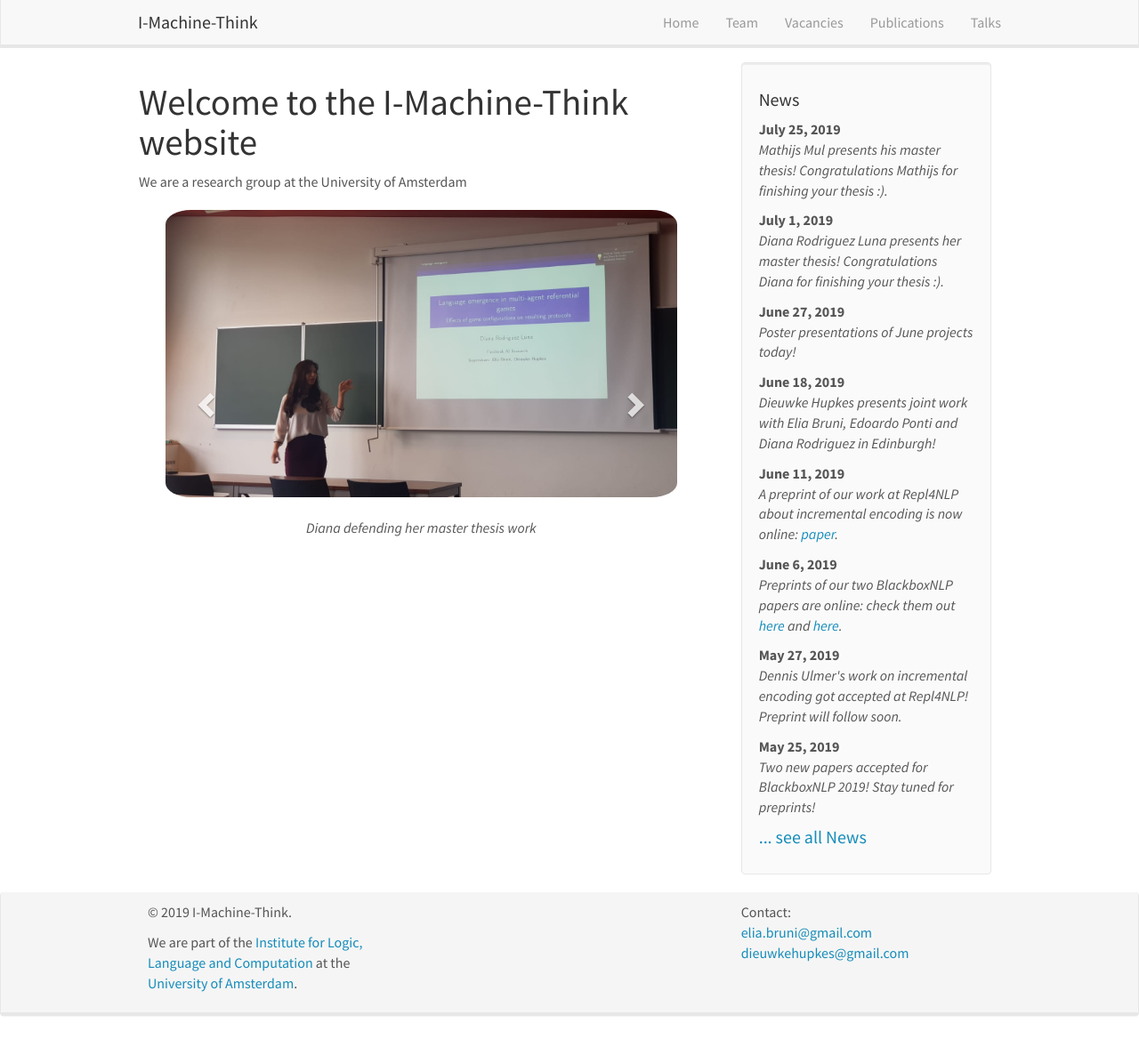
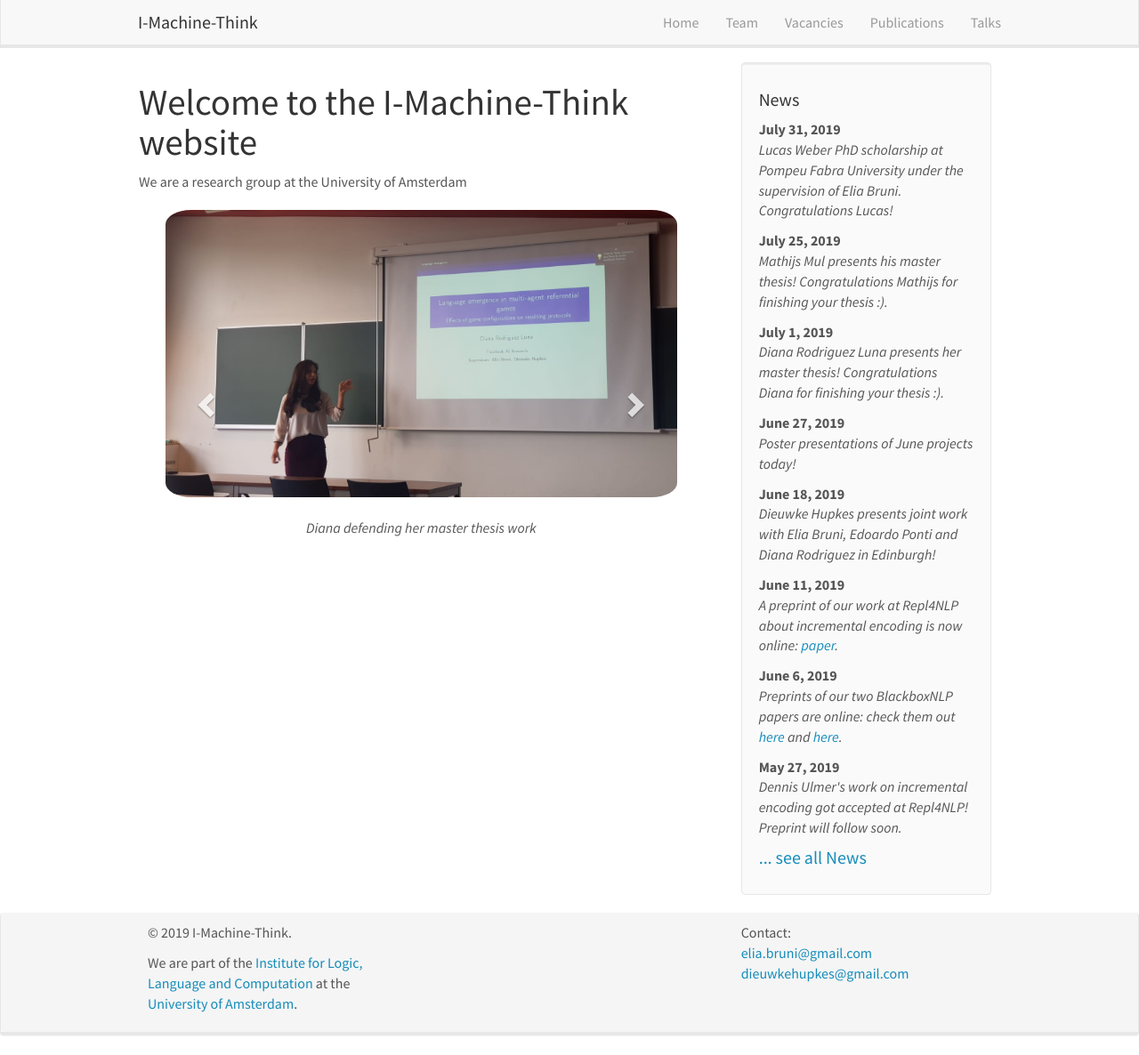
Before and after one commit to i-machine-think/i-machine-think.github.io, a Jekyll site: the page built from _pages/home.md, in a window 1280 px wide and 1186 px high. Shown: the whole window at 89% size. Built offline with Jekyll 4.4.1, drawn with Linux system fonts in a browser that asks for light colours; nearby versions of some CDN libraries.

Commit message:
add lucas pic and news

```diff
--- a/_data/news.yml
+++ b/_data/news.yml
@@ -1,3 +1,8 @@
+- date: "July 31, 2019"
+  headline: "Lucas Weber PhD scholarship at Pompeu Fabra University under the supervision of Elia Bruni. Congratulations Lucas!"
+  content: "Lucas Weber has won a PhD scholarship at Pompeu Fabra University under the supervision of Elia Bruni. Luca will join the group in September. Congrats Lucas!"
+  image: "lucas_weber.jpeg"
+
 - date: "July 25, 2019"
   headline: "Mathijs Mul presents his master thesis! Congratulations Mathijs for finishing your thesis :)."
   content: "Mathijs presents his master thesis on mastering emergent language in simulated navigation! Congratulations Mathijs for finishing your thesis :)."
```
Also changed, not shown: images/news/lucas_weber.jpeg (added).
